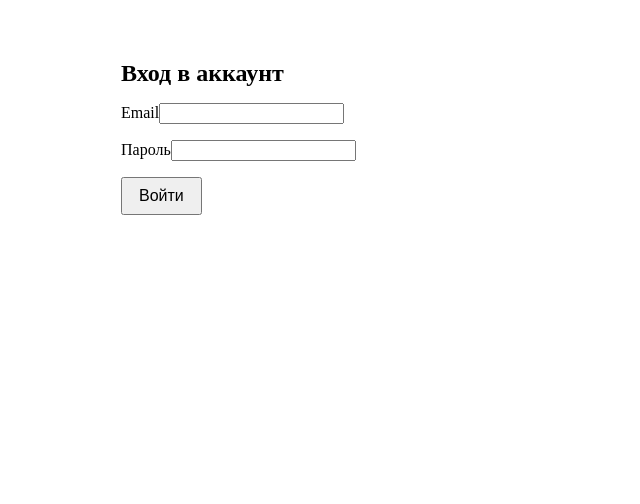
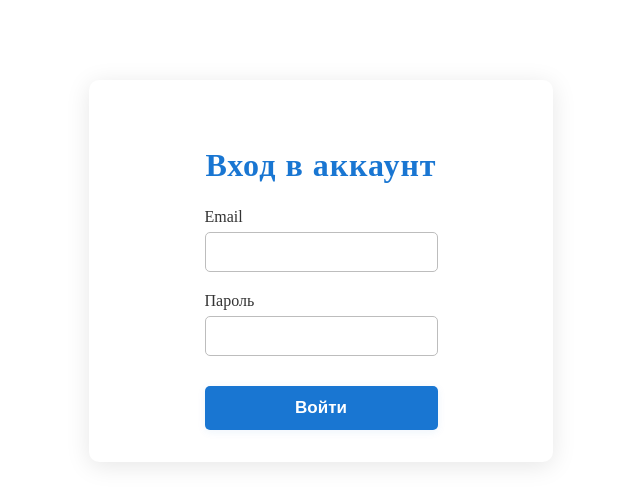
Before and after one commit to serjobor/client-auth-forms, a React (Vite) app in the folder client/: page /login in a window 1280 px wide. Shown: the top 504 px of the page, without its empty margins (319-959 px from the left). Built offline with nearby package versions, Linux system fonts and the light colour scheme.

Commit message:
feat: add style for login

```diff
--- a/client/src/pages/Login.module.css
+++ b/client/src/pages/Login.module.css
@@ -1,24 +1,75 @@
 .container {
   max-width: 400px;
   margin: 0 auto;
-  padding: 32px;
+  padding: 40px 32px 32px 32px;
+  background: #fff;
+  border-radius: 10px;
+  box-shadow: 0 4px 24px rgba(0,0,0,0.10);
+  margin-top: 10vh;
+  display: flex;
+  flex-direction: column;
+  align-items: center;
 }
 
 .title {
-  margin-bottom: 16px;
+  margin-bottom: 24px;
+  font-size: 2rem;
+  font-weight: 700;
+  color: #1976d2;
+  letter-spacing: 1px;
 }
 
 .formGroup {
-  margin-bottom: 16px;
+  margin-bottom: 20px;
+  width: 100%;
+  display: flex;
+  flex-direction: column;
+}
+
+label {
+  margin-bottom: 6px;
+  font-weight: 500;
+  color: #333;
+}
+
+input[type="email"],
+input[type="password"] {
+  padding: 10px 12px;
+  font-size: 16px;
+  border: 1px solid #bdbdbd;
+  border-radius: 5px;
+  outline: none;
+  transition: border 0.2s;
+}
+
+input[type="email"]:focus,
+input[type="password"]:focus {
+  border: 1.5px solid #1976d2;
 }
 
 .error {
-  color: red;
-  font-size: 13px;
+  color: #d32f2f;
+  font-size: 14px;
+  margin-top: 4px;
+  font-weight: 500;
 }
 
 .submitButton {
-  padding: 8px 16px;
-  font-size: 16px;
+  width: 100%;
+  padding: 12px 0;
+  font-size: 17px;
+  font-weight: 600;
+  background: #1976d2;
+  color: #fff;
+  border: none;
+  border-radius: 5px;
+  margin-top: 10px;
   cursor: pointer;
+  transition: background 0.2s, box-shadow 0.2s;
+  box-shadow: 0 2px 8px rgba(25, 118, 210, 0.08);
 }
+
+.submitButton:disabled {
+  background: #90caf9;
+  cursor: not-allowed;
+}
```
